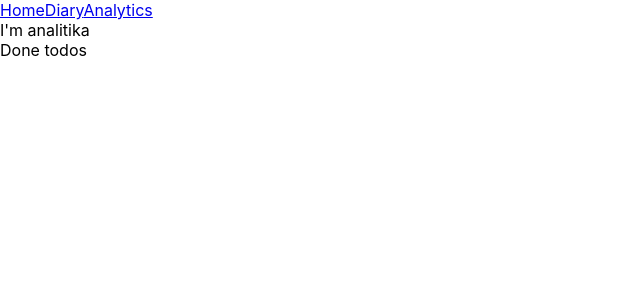
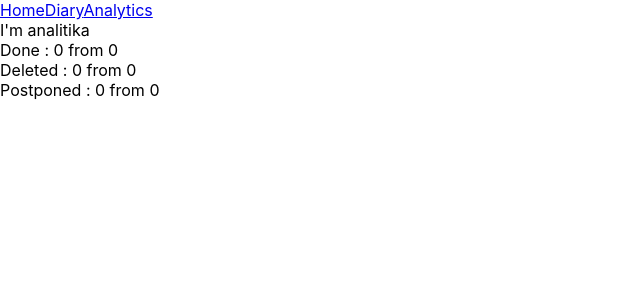
Before and after one commit to juliecherner/Diary-App-Client, a React (Create React App) app: page /analytics in a window 1280 px wide. Shown: the top 300 px of the page, without its empty margins (0-640 px from the left). Built offline with nearby package versions, Linux system fonts and the light colour scheme.

Commit message:
before chart functionality

```diff
--- a/package.json
+++ b/package.json
@@ -12,6 +12,7 @@
     "@testing-library/react": "^11.2.7",
     "@testing-library/user-event": "^12.8.3",
     "axios": "^0.24.0",
+    "chart.js": "^3.7.0",
     "firebase": "^9.6.1",
     "react": "^17.0.2",
     "react-dom": "^17.0.2",
--- a/src/App.js
+++ b/src/App.js
@@ -1,5 +1,4 @@
 import { BrowserRouter as Router, Routes, Route, Link } from "react-router-dom";
-import { useState, useEffect } from "react";
 import Diary from "./pages/diary/Diary";
 import Analytics from "./pages/analytics/Analytics";
 import Home from "./pages/home/Home";
@@ -8,22 +7,6 @@ import Error from "./pages/error/Error";
 import "./App.css";
 
 const App = () => {
-  const [deleted, setDeleted] = useState([]);
-  const [postponed, setPostponed] = useState([]);
-
-  const checkResults = ({ done, deleted, postponed }) => {
-    console.log("I talk from the app", done);
-    console.log("I talk from the app deleted", deleted);
-    console.log("I talk from the app postponed", postponed);
-    // setDone(done);
-    setDeleted(deleted);
-    setPostponed(postponed);
-  };
-
-  // useEffect(() => {
-  //   checkResults();
-  // }, [{ done }, { deleted }, { postponed }]);
-
   return (
     <Router>
       <nav>
@@ -33,11 +16,8 @@ const App = () => {
       </nav>
       <Routes>
         <Route path="/" element={<Home />} />
-        <Route path="/diary" element={<Diary checkResults={checkResults} />} />
-        <Route
-          path="/analytics"
-          element={<Analytics deleted={deleted} postponed={postponed} />}
-        />
+        <Route path="/diary" element={<Diary />} />
+        <Route path="/analytics" element={<Analytics />} />
         <Route path="*" element={<Error />} />
       </Routes>
     </Router>
--- /dev/null
+++ b/src/Components/chart/Chart.jsx
@@ -0,0 +1,6 @@
+const Chart = ({ done, deleted, postponed }) => {
+  console.log("done chart", done);
+  return <div></div>;
+};
+
+export default Chart;
--- /dev/null
+++ b/src/Components/resultsBlock/ResultsBlock.jsx
@@ -0,0 +1,17 @@
+const ResultsBlock = ({ data, name, total }) => {
+  const displayData = () => {
+    return data.map((dataItem) => {
+      return <div key={dataItem}>{dataItem}</div>;
+    });
+  };
+  return (
+    <div>
+      <div>
+        {name} : {data.length} from {total}
+      </div>
+      {displayData()}
+    </div>
+  );
+};
+
+export default ResultsBlock;
--- a/src/Components/todoList/TodoList.jsx
+++ b/src/Components/todoList/TodoList.jsx
@@ -28,11 +28,20 @@ const TodoList = ({ checkResults }) => {
     return todosArray;
   });
 
+  const [postponed, setPostponed] = useState(() => {
+    const savedPostponed = localStorage.getItem("postponed") || "[]";
+    const todosArray = JSON.parse(savedPostponed);
+    return todosArray;
+  });
+
+  const [deleted, setDeleted] = useState(() => {
+    const deletedPostponed = localStorage.getItem("deleted") || "[]";
+    const todosArray = JSON.parse(deletedPostponed);
+    return todosArray;
+  });
+
   const [currentTodo, setCurrentTodo] = useState("");
   const [adviceButtons, setAdviceButtons] = useState(true);
-  // const [done, setDone] = useState([]);
-  const [postponed, setPostponed] = useState([]);
-  const [deleted, setDeleted] = useState([]);
 
   //const [editMode, setEditMode] = useState(false);
 
@@ -192,16 +201,6 @@ const TodoList = ({ checkResults }) => {
         <div>{displayDone()}</div>
         <div> {displayPostponed()}</div>
       </div>
-      <div>
-        <nav>
-          <Link to="/">Return home</Link>
-          <Link to="/analytics">
-            <button onClick={() => checkResults({ done, deleted, postponed })}>
-              Analyze my data
-            </button>
-          </Link>
-        </nav>
-      </div>
     </div>
   );
 };
--- a/src/pages/analytics/Analytics.jsx
+++ b/src/pages/analytics/Analytics.jsx
@@ -1,5 +1,8 @@
 import { useState, useEffect } from "react";
-const Analytics = ({ deleted, postponed }) => {
+import ResultsBlock from "../../Components/resultsBlock/ResultsBlock";
+import Chart from "../../Components/chart/Chart";
+
+const Analytics = () => {
   const [done, setDone] = useState(() => {
     const savedDone = localStorage.getItem("done") || "[]";
     console.log("savedDone", savedDone);
@@ -7,34 +10,33 @@ const Analytics = ({ deleted, postponed }) => {
     return todosArray;
   });
 
-  // const displayDone = () => {
-  //   return done.map((doneItem, index) => <div key={index}>{doneItem}</div>);
-  // };
+  const [postponed, setPostponed] = useState(() => {
+    const savedPostponed = localStorage.getItem("postponed") || "[]";
+    const todosArray = JSON.parse(savedPostponed);
+    return todosArray;
+  });
 
-  //   const displayPostponed = ({ postponed }) => {
-  //     return postponed.map((postponedItem, index) => (
-  //       <div key={index}>{postponedItem}</div>
-  //     ));
-  //   };
+  const [deleted, setDeleted] = useState(() => {
+    const deletedPostponed = localStorage.getItem("deleted") || "[]";
+    const todosArray = JSON.parse(deletedPostponed);
+    return todosArray;
+  });
 
-  //   const displayDeleted = () => {
-  //     return deleted.map((deletedItem, index) => (
-  //       <div key={index}>{deletedItem}</div>
-  //     ));
-  //   };
+  const getTotalNumber = () => {
+    return done.length + postponed.length + deleted.length;
+  };
 
   return (
     <div>
       <div>I'm analitika</div>
-      <div>Done todos</div>
-      {/* {displayDone()} */}
-      {/* <div>Postponed todos</div>
-      {displayPostponed()}
-      <div>Deleted todos</div>
-      {displayDeleted()} */}
-      {console.log("analytics deleted", deleted)}
-      {console.log("analytics dooone", done)}
-      {console.log("analytics potponed", postponed)}
+      <ResultsBlock data={done} name="Done" total={getTotalNumber()} />
+      <ResultsBlock data={deleted} name="Deleted" total={getTotalNumber()} />
+      <ResultsBlock
+        data={postponed}
+        name="Postponed"
+        total={getTotalNumber()}
+      />
+      <Chart done={done} deleted={deleted} postponed={postponed} />
     </div>
   );
 };
--- a/src/pages/diary/Diary.jsx
+++ b/src/pages/diary/Diary.jsx
@@ -1,4 +1,5 @@
 import react from "react";
+import { Link } from "react-router-dom";
 import Time from "../../Components/time/Time.jsx";
 import TodoList from "../../Components/todoList/TodoList.jsx";
 
@@ -7,7 +8,11 @@ const Diary = ({ checkResults }) => {
     <div>
       <Time />
       <div>i'm a diary</div>
-      <TodoList checkResults={checkResults} />
+      <TodoList />
+      <nav>
+        <Link to="/">Return home</Link>
+        <Link to="/analytics">Analyze my data</Link>
+      </nav>
     </div>
   );
 };
```
Also changed, not shown: 1 other file (tests, documents, lock files or other folders).
